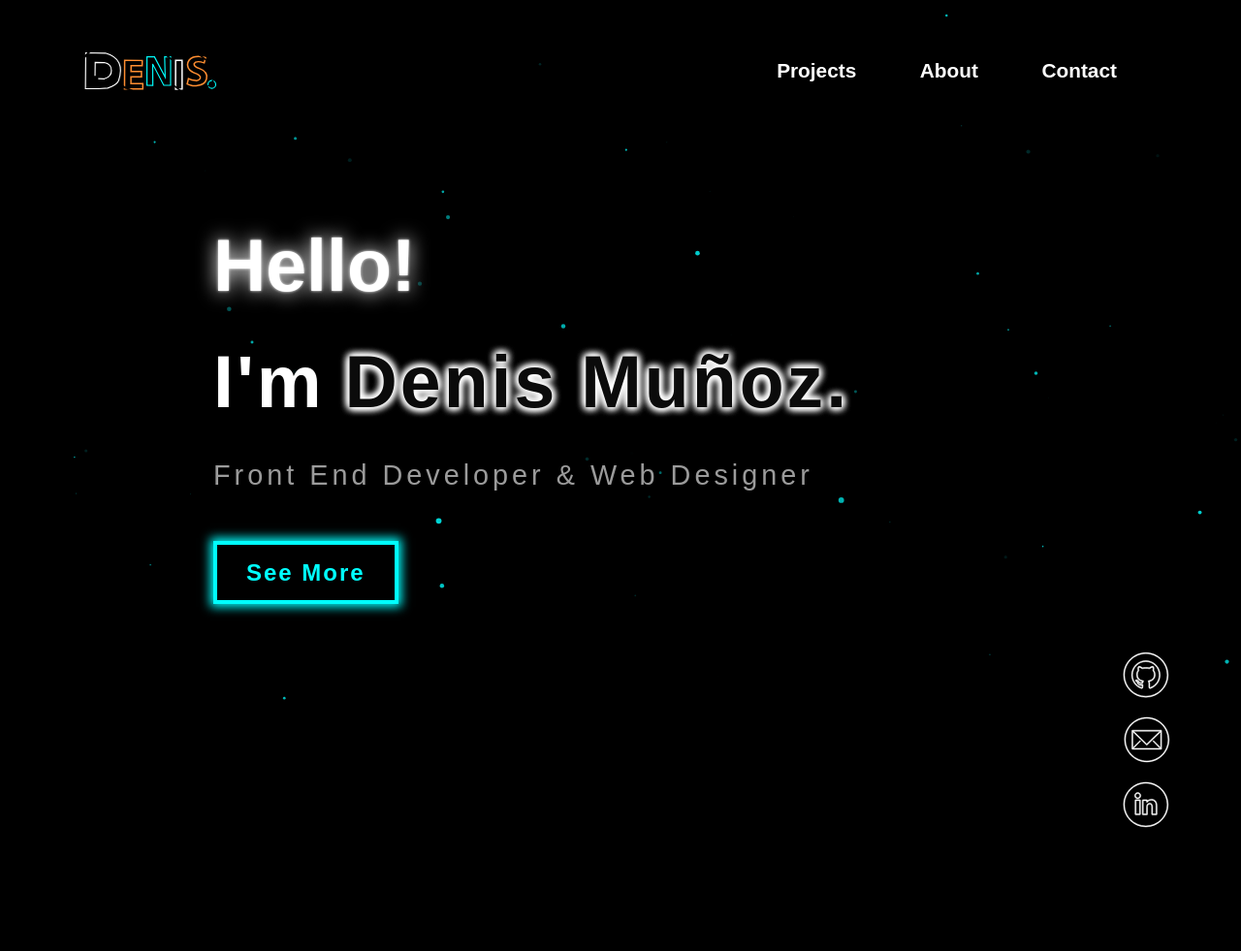
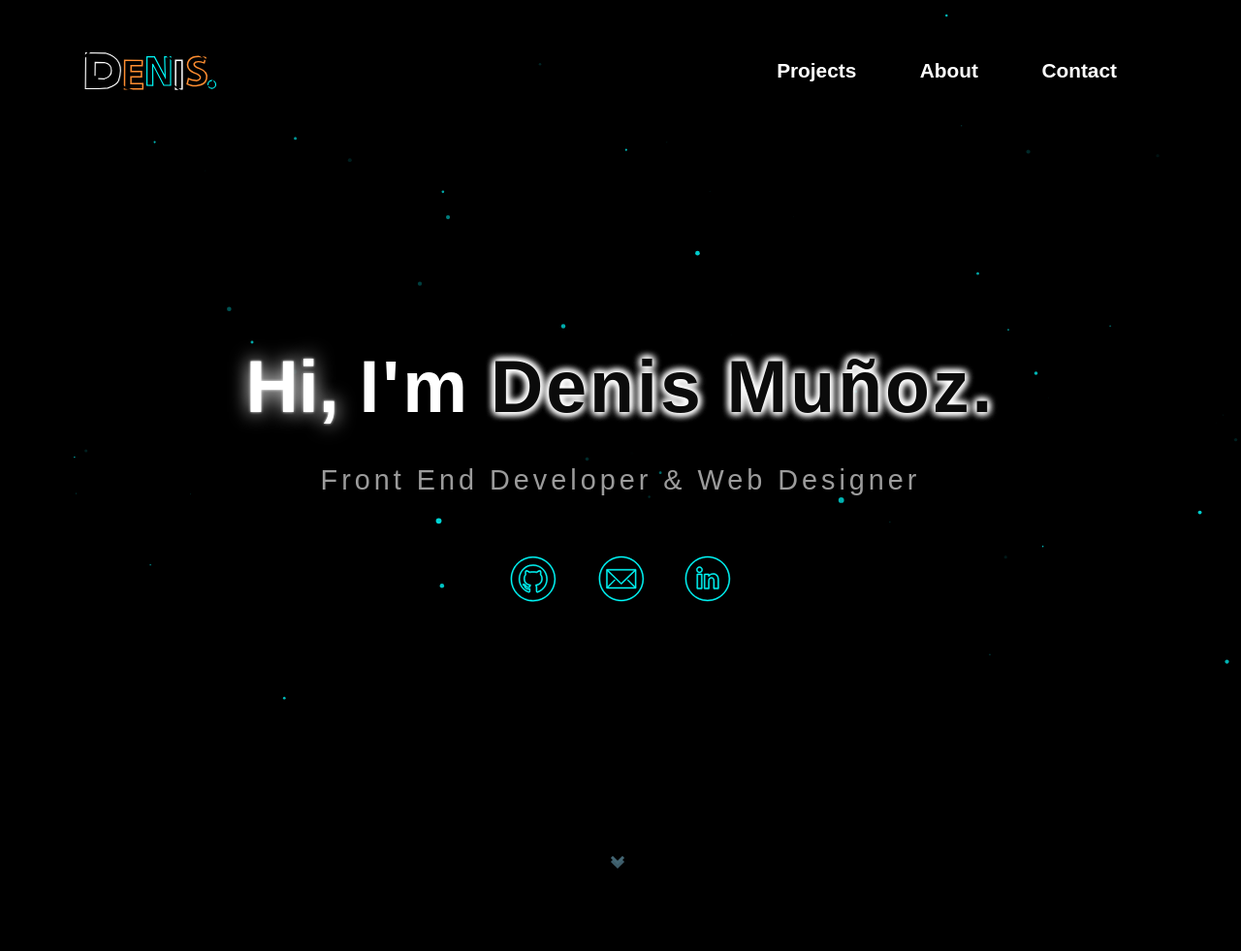
Before and after one commit to Mod8124/portfolio, a website built with webpack: page index.html in a window 1280 px wide. Shown: the top 981 px of the page at 97% size. Built offline with nearby package versions, Linux system fonts and the light colour scheme; files whose address does not match are found by name.

Commit message:
feat : modify hero section

```diff
--- a/index.html
+++ b/index.html
@@ -17,7 +17,6 @@
   <body>
     <main class="wrapper">
       <!--start wrapper-->
-
       <section class="accesibilty">
         <div class="accesibility__container">
           <img
@@ -26,8 +25,9 @@
             class="accesibility__img"
           />
         </div>
+      </section>
 
-        <div class="accesibility__modal">
+      <section class="accesibility__modal">
         <div class="accesibility__modalContainer">
           <article class="colorSelect colorSelect--main">
             <h3 class="colorSelect__title">Main Color</h3>
@@ -80,7 +80,6 @@
             <button class="btn__language btn__language--en active">En</button
             >|<button class="btn__language btn__language--es">Es</button>
           </article>
-          </div>
         </div>
       </section>
 
@@ -135,20 +134,12 @@
         <article class="cta">
           <section id="cta">
             <h1>
-              <span id="hello">Hello!</span>
-              <br />
+              <span id="hello">Hi,</span>
               <span id="im">I'm</span>
               <span id="denis">Denis Muñoz.</span>
             </h1>
 
             <p class="cta__para">Front End Developer & Web Designer</p>
-
-            <a href="#about" class="cta__link">See More</a>
-          </section>
-        </article>
-
-        <div class="redes">
-          <div id="redes">
             <nav class="red">
               <a href="https://github.com/Mod8124" target="_blank"
                 ><svg
@@ -227,6 +218,18 @@
                   </g></svg
               ></a>
             </nav>
+            <!-- <a href="#about" class="cta__link">See More</a> -->
+          </section>
+        </article>
+
+        <div class="redes">
+          <div id="redes">
+            <article class="scrolldown" style="--color: skyblue">
+              <div class="chevrons">
+                <div class="chevrondown"></div>
+                <div class="chevrondown"></div>
+              </div>
+            </article>
           </div>
         </div>
       </section>
@@ -395,7 +398,7 @@
                 src="./assets/img/icons/icon-tailwindcss.svg"
                 alt=""
               />
-              <h5 class="skills__paragraph">Taildwindcss</h5>
+              <h5 class="skills__paragraph">Taildwind</h5>
             </span>
 
             <span class="modalImg__skill hidden">
@@ -452,6 +455,8 @@
 
         <div class="tittle">
           <div class="title__title hidden" id="projects"><h2>Projects</h2></div>
+          <button>Front-End</button> | <button>Back-End</button> |
+          <button>Games</button>
         </div>
 
         <div class="works__img">
--- a/src/css/accesibility.css
+++ b/src/css/accesibility.css
@@ -9,9 +9,13 @@
   align-items: center;
   justify-content: center;
   background-color: #eeeae7;
+  box-shadow: 0px 0px 2px rgba(0, 0, 0, 0.9) inset;
+  transform: scale(0);
   transition: all 0.5s;
-  display: none;
-  box-shadow: 0px 0px 2px rgba(0, 0, 0, 0.9) inset;
+}
+
+.active.accesibilty {
+  transform: scale(1);
 }
 
 .accesibility__container {
@@ -34,31 +38,30 @@
   right: -100%;
   position: fixed;
   opacity: 0;
-  transition: all 0.3s;
+  display: flex;
+  justify-content: center;
+  align-items: center;
   background-color: #eeeae7;
   box-shadow: 0px 0px 2px rgba(0, 0, 0, 0.9);
   box-shadow: 0px 0px 10px var(--water_green);
   z-index: 3;
+  transition: all 0.4s;
 }
 
 .active.accesibility__modal {
   opacity: 1;
   right: 0%;
-  display: flex;
-  justify-content: center;
-  align-items: center;
-}
-
-.active.accesibility__modal .accesibility__modalContainer {
-  height: auto;
-  width: 80%;
+  transition: all 0.4s;
 }
 
 .accesibility__modalContainer {
-  height: 0%;
-  width: 0%;
+  width: 80%;
+  opacity: 0;
+  transition: all 0.1s ease-out;
+}
+
+.active .accesibility__modalContainer {
   opacity: 1;
-  transition: all 0.5s;
 }
 
 .colorSelect {
--- a/src/css/hero.css
+++ b/src/css/hero.css
@@ -224,7 +224,7 @@
 
 #cta {
   width: 90%;
-  max-width: 840px;
+  max-width: 900px;
   margin: 0 auto;
   padding-bottom: 50px;
   text-align: center;
@@ -235,6 +235,7 @@ h1 {
   color: #fff;
   font-size: var(--title__sizeHeroMobile);
   line-height: 80px;
+  text-align: center;
 }
 
 #hello {
@@ -269,6 +270,7 @@ h1 {
   letter-spacing: 4px;
   padding-bottom: 60px;
   line-height: 32px;
+  text-align: center;
 }
 
 .cta__link {
@@ -302,22 +304,23 @@ h1 {
   margin: 0 auto;
   display: flex;
   flex-wrap: wrap;
-  justify-content: flex-end;
+  justify-content: center;
 }
 
 .red {
   width: 30%;
-  max-width: 120px;
+  /* max-width: 120px; */
   min-height: 200px;
+  margin: 0 auto;
   display: flex;
   flex-wrap: wrap;
-  flex-direction: column;
-  align-items: center;
+  flex-direction: row;
+  align-items: flex-start;
   justify-content: space-around;
 }
 
 .red svg path {
-  fill: white;
+  fill: var(--water_green);
   transition: all 0.5s;
 }
 
@@ -325,7 +328,9 @@ h1 {
   width: 50px;
   height: 50px;
   cursor: pointer;
-  stroke: #fff;
+  stroke: var(--water_green);
+  border-radius: 50%;
+  /* box-shadow: 0px 0px 10px 3px var(--water_green); */
 }
 
 .red svg:hover path {
@@ -345,6 +350,97 @@ h1 {
 
 canvas {
   display: block;
+}
+
+.scrolldown {
+  --color: white;
+  --sizeX: 30px;
+  --sizeY: 50px;
+  position: relative;
+  width: var(--sizeX);
+  height: var(--sizeY);
+  margin-left: var(sizeX / 2);
+  /* border: calc(var(--sizeX) / 10) solid var(--color); */
+  border-radius: 50px;
+  box-sizing: border-box;
+  margin-bottom: 16px;
+}
+
+.scrolldown::before {
+  content: '';
+  position: absolute;
+  bottom: 30px;
+  left: 50%;
+  width: 6px;
+  height: 6px;
+  margin-left: -3px;
+  /* background-color: var(--color); */
+  border-radius: 100%;
+  animation: scrolldown-anim 2s infinite;
+  box-sizing: border-box;
+  /* box-shadow: 0px -5px 3px 1px #2a547066; */
+}
+
+@keyframes scrolldown-anim {
+  0% {
+    opacity: 0;
+    height: 6px;
+  }
+
+  40% {
+    opacity: 1;
+    height: 10px;
+  }
+
+  80% {
+    transform: translate(0, 20px);
+    height: 10px;
+    opacity: 0;
+  }
+
+  100% {
+    height: 3px;
+    opacity: 0;
+  }
+}
+
+.chevrons {
+  padding: 6px 0 0 0;
+  margin-left: -3px;
+  margin-top: 48px;
+  width: 30px;
+  display: flex;
+  flex-direction: column;
+  align-items: center;
+}
+
+.chevrondown {
+  margin-top: -6px;
+  position: relative;
+  border: solid var(--color);
+  border-width: 0 3px 3px 0;
+  display: inline-block;
+  width: 10px;
+  height: 10px;
+  transform: rotate(45deg);
+}
+
+.chevrondown:nth-child(odd) {
+  animation: pulse54012 500ms ease infinite alternate;
+}
+
+.chevrondown:nth-child(even) {
+  animation: pulse54012 500ms ease infinite alternate 250ms;
+}
+
+@keyframes pulse54012 {
+  from {
+    opacity: 0;
+  }
+
+  to {
+    opacity: 0.5;
+  }
 }
 
 @media screen and (min-width: 440px) {
@@ -387,7 +483,7 @@ canvas {
   #cta p {
     width: 100%;
     line-height: normal;
-    padding-bottom: 70px;
+    /* padding-bottom: 70px; */
     font-size: var(--para__hero);
   }
 
@@ -397,7 +493,7 @@ canvas {
 
   h1 {
     line-height: 120px;
-    padding-top: 75px;
+    padding-top: 200px;
     font-size: var(--title__sizeHero);
   }
 }
--- a/src/css/projects.css
+++ b/src/css/projects.css
@@ -23,10 +23,6 @@
   margin: 0 auto;
   position: relative;
   z-index: 1;
-}
-
-.active.wrapperThree {
-  z-index: 4;
 }
 
 .tittle {
--- a/src/css/skills.css
+++ b/src/css/skills.css
@@ -47,8 +47,34 @@
   text-align: center;
   letter-spacing: 3px;
   grid-row-gap: 40px;
+  justify-content: center;
+  grid-template-columns: auto;
+}
+
+/* .skills__container .modalImg__skill {
   grid-template-columns: 100%;
+  padding: 0;
+  justify-content: center;
+  grid-template-rows: 10vh;
+  max-width: 80px;
 }
+
+.skills__container .modalImg__skill img {
+  max-width: 40px;
+  max-height: 40px;
+  margin: 0 auto;
+}
+
+.skills__paragraph {
+  text-shadow: 0px 0px 2px white, 0px 0px 14px white;
+  color: white;
+  font-size: 12px;
+  cursor: default;
+  display: flex;
+  justify-content: center;
+  align-items: center;
+  padding-left: 14px;
+} */
 
 .skills__paragraph {
   /* text-shadow: 0px 0px 2px white, 0px 0px 14px white; */
--- a/src/js/functions/scroll.js
+++ b/src/js/functions/scroll.js
@@ -2,16 +2,16 @@ const btnAccesibility = document.querySelector('.accesibilty');
 const modalAccesibility = document.querySelector('.accesibility__modal');
 
 export const handleScroll = () => {
+  if (window.scrollY > 60) {
+    btnAccesibility.classList.add('active');
+  } else {
+    btnAccesibility.classList.remove('active');
 
-    if(window.scrollY > 60) {
-      btnAccesibility.style.display = 'flex'
-    } else {
-      btnAccesibility.style.display = 'none'
-
-      if(modalAccesibility.classList.contains('active')) {
-          modalAccesibility.classList.remove('active');
-          btnAccesibility.style.right = '0px'
-         btnAccesibility.querySelector('.accesibility__img').src = './assets/img/images/icon-acebi.svg'
-      }
+    if (modalAccesibility.classList.contains('active')) {
+      modalAccesibility.classList.remove('active');
+      btnAccesibility.style.right = '0px';
+      btnAccesibility.querySelector('.accesibility__img').src =
+        './assets/img/images/icon-acebi.svg';
     }
-}
+  }
+};
--- a/src/js/helpers/Language.js
+++ b/src/js/helpers/Language.js
@@ -2,10 +2,9 @@ export const Language = () => {
   const EN = {
     nav: ['Work', 'About', 'Contact'],
     hero: {
-      hello: 'Hello!',
+      hello: 'Hi,',
       im: "I'm",
       web: 'Front End Developer & Web designer',
-      link: 'See More',
     },
     about: {
       title: 'About Me',
@@ -35,10 +34,9 @@ export const Language = () => {
   const ES = {
     nav: ['Proyectos', 'Sobre mí', 'Contacto'],
     hero: {
-      hello: 'Hola!',
+      hello: 'Hola,',
       im: 'Soy',
       web: 'Desarrollador Front End & Diseñador Web',
-      link: 'Ver más',
     },
     about: {
       title: 'Sobre mí',
```
Also changed, not shown: assets/img/images/icon-link.svg. Lines whose indentation alone changed are shown as unchanged.
